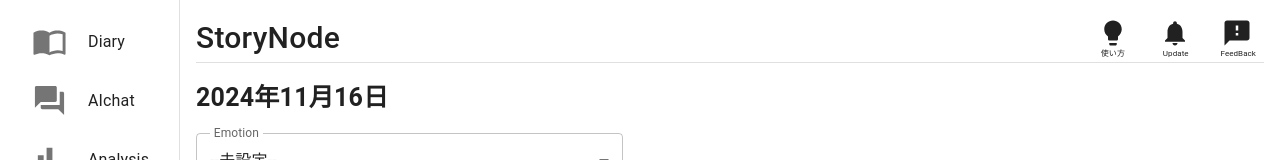
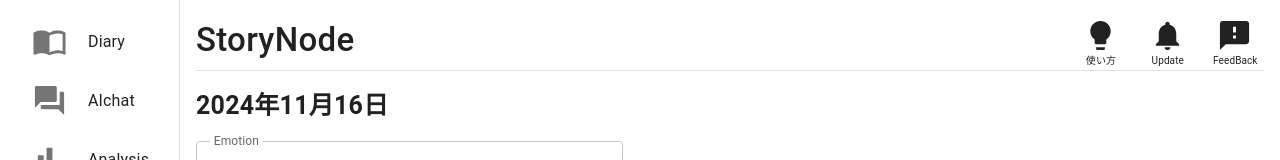
Before and after one commit to Nikesuiden/StoryNode_public, a Next.js app: page / in a window 1280 px wide. Shown: the top 160 px of the page. Built offline with nearby package versions, Linux system fonts and the light colour scheme; no server answers.

Commit message:
TopBarが見やすくなりました

```diff
--- a/components/layouts/topBar/topBar.tsx
+++ b/components/layouts/topBar/topBar.tsx
@@ -36,7 +36,7 @@ const TopBar: React.FC<UserProps> = ({ user }) => {
       >
         <Typography
           style={{
-            fontSize: 30,
+            fontSize: 33,
             fontWeight: "550",
             top: 15,
             position: "absolute",
@@ -63,8 +63,8 @@ const TopBar: React.FC<UserProps> = ({ user }) => {
               marginRight: 4,
             }}
           >
-            <Lightbulb sx={{ color: grey, fontSize: 30 }} />
-            <Typography sx={{ fontSize: 8, ml: 0.35 }}>使い方</Typography>
+            <Lightbulb sx={{ color: grey, fontSize: 35 }} />
+            <Typography sx={{ fontSize: 10, ml: 0.35 }}>使い方</Typography>
           </Box>
           <Box
             sx={{
@@ -76,8 +76,8 @@ const TopBar: React.FC<UserProps> = ({ user }) => {
             }}
             onClick={() => handleNavigation("/notifications")}
           >
-            <Notifications sx={{ color: grey, fontSize: 30 }} />
-            <Typography sx={{ fontSize: 8, ml: 0.35 }}>Update</Typography>
+            <Notifications sx={{ color: grey, fontSize: 35 }} />
+            <Typography sx={{ fontSize: 10, ml: 0.2 }}>Update</Typography>
           </Box>
           <a
             href="https://docs.google.com/forms/d/e/1FAIpQLSfvXvSbzokIpUih6UEzyfqMDpcZj8x_8vnGAVrYYAjUcxZwVQ/viewform?usp=sf_link"
@@ -94,13 +94,13 @@ const TopBar: React.FC<UserProps> = ({ user }) => {
                 mr: 1
               }}
             >
-              <Feedback sx={{ color: grey, fontSize: 30 }} />
-              <Typography sx={{ fontSize: 8 , position: "absolute", top: 30, right: -4}}>FeedBack</Typography>
+              <Feedback sx={{ color: grey, fontSize: 35 }} />
+              <Typography sx={{ fontSize: 10 , position: "absolute", top: 35, right: -5.5}}>FeedBack</Typography>
             </Box>
           </a>
         </Box>
       </Box>
-      <Divider sx={{ mt: 3 }} />
+      <Divider sx={{ mt: 4 }} />
     </Box>
   );
 };
```
